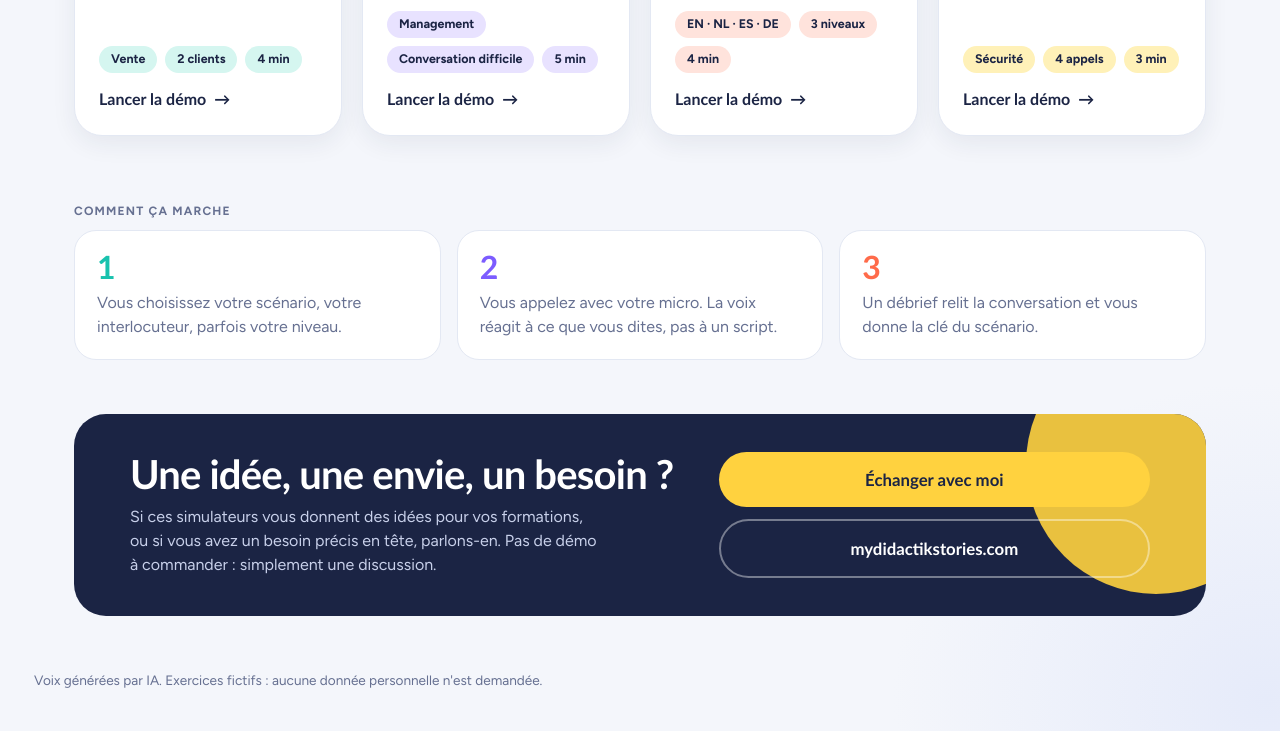
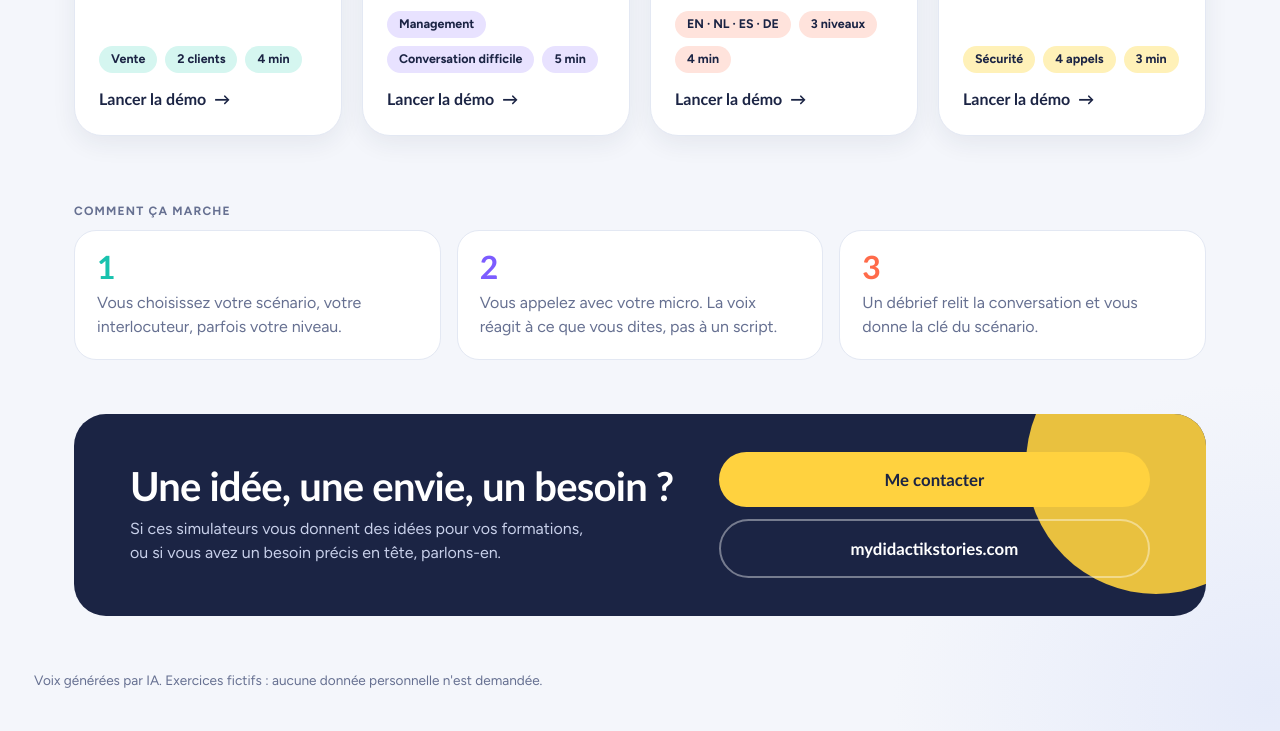
Before and after one commit to David-mydidactikstories/Simulateurs-4-experiences, a website: page public/index.html in a window 1280 px wide. Shown: the part 865-1596 px from the top of the page. Drawn offline with nearby package versions, Linux system fonts and the light colour scheme; a web font is replaced by a local one.

Commit message:
Contact : texte raccourci, bouton « Me contacter »
Co-Authored-By: Claude Sonnet 5.5 <noreply@anthropic.com>
Claude-Session: https://claude.ai/code/session_012ZokmUsvniYY89kape8bri

```diff
--- a/public/index.html
+++ b/public/index.html
@@ -96,10 +96,10 @@
   <section id="contact">
     <div>
       <h2>Une idée, une envie, un besoin&nbsp;?</h2>
-      <p>Si ces simulateurs vous donnent des idées pour vos formations, ou si vous avez un besoin précis en tête, parlons-en. Pas de démo à commander : simplement une discussion.</p>
+      <p>Si ces simulateurs vous donnent des idées pour vos formations, ou si vous avez un besoin précis en tête, parlons-en.</p>
     </div>
     <div class="btns">
-      <a class="btn main" id="mail" href="#">Échanger avec moi</a>
+      <a class="btn main" id="mail" href="#">Me contacter</a>
       <a class="btn alt" id="lk" href="#" target="_blank" rel="noopener" hidden>Me contacter sur LinkedIn</a>
       <a class="btn alt" href="https://mydidactikstories.com" target="_blank" rel="noopener">mydidactikstories.com</a>
     </div>
```
